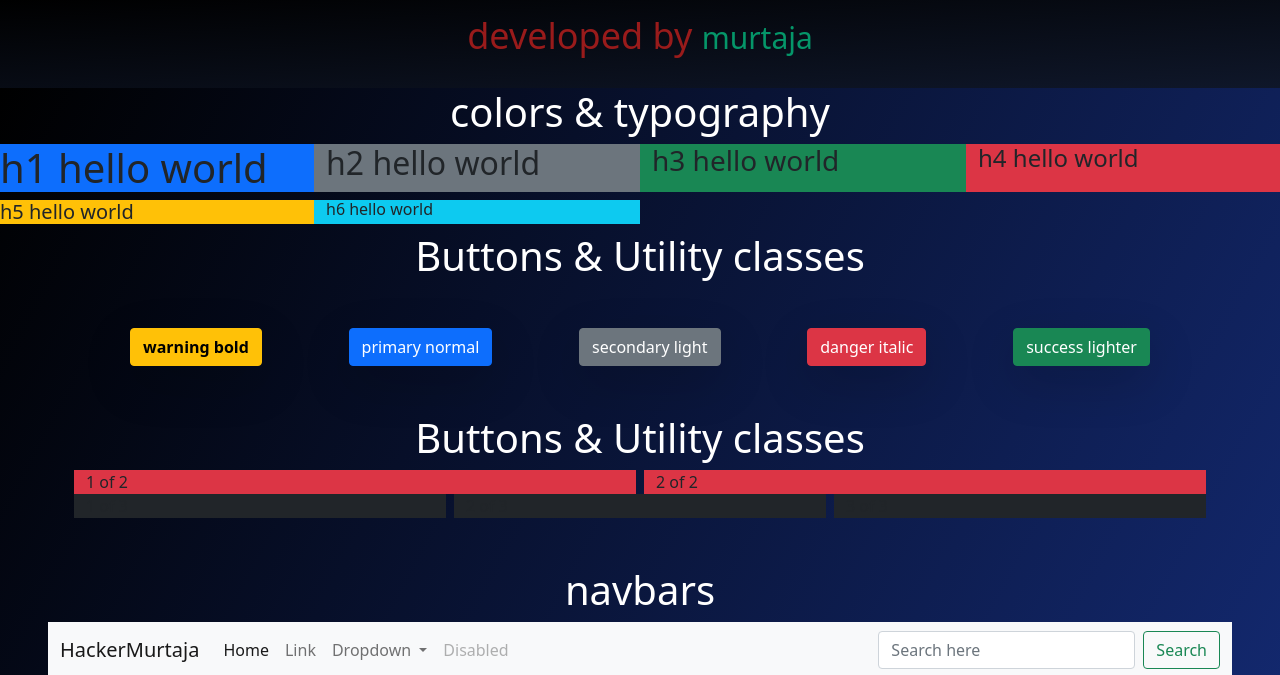
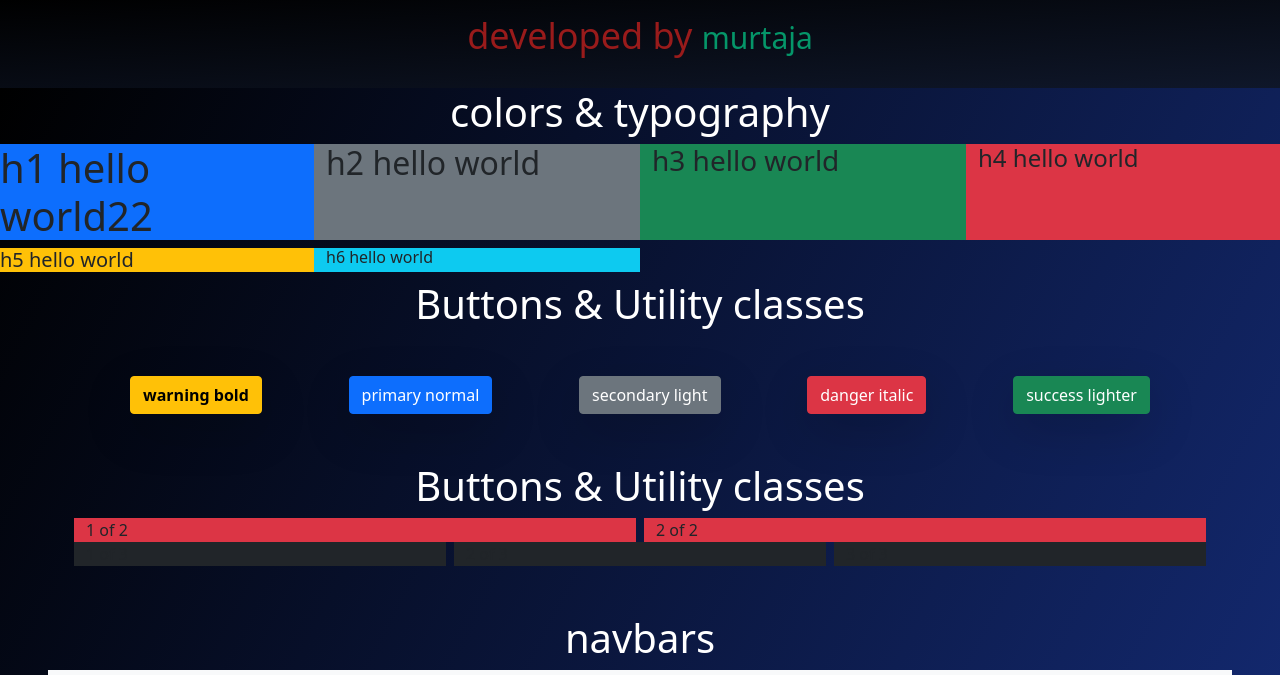
Before and after one commit to Murtaja-Albasti/KFirstBootstrap, a website: page src/index.html in a window 1280 px wide. Shown: the top 675 px of the page. Drawn offline with nearby package versions, Linux system fonts and the light colour scheme; files that its build step writes are made by us from their sources; a web font is replaced by a local one.

Commit message:
second commit

```diff
--- a/src/index.html
+++ b/src/index.html
@@ -23,7 +23,7 @@
         <div class="">
             <div class="h1 justify-content-center d-flex tw-text-white">colors & typography</div>
         <div class="row">
-            <div class="bg-primary col-3 h1">h1 hello world</div>
+            <div class="bg-primary col-3 h1">h1 hello world22</div>
             <div class="bg-secondary col-3 h2">h2 hello world</div>
             <div class="bg-success col-3 h3">h3 hello world</div>
             <div class="bg-danger col-3 h4">h4 hello world</div>
```
